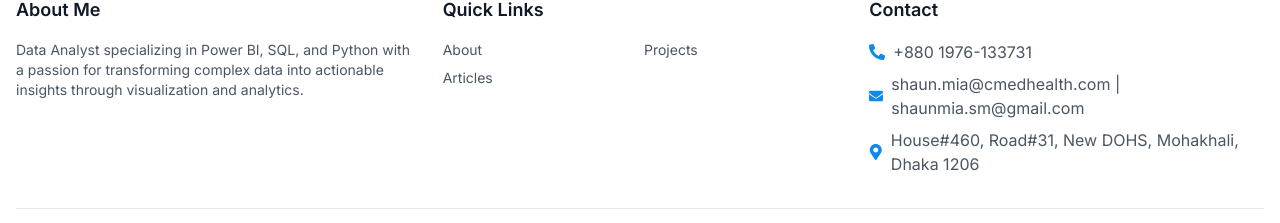
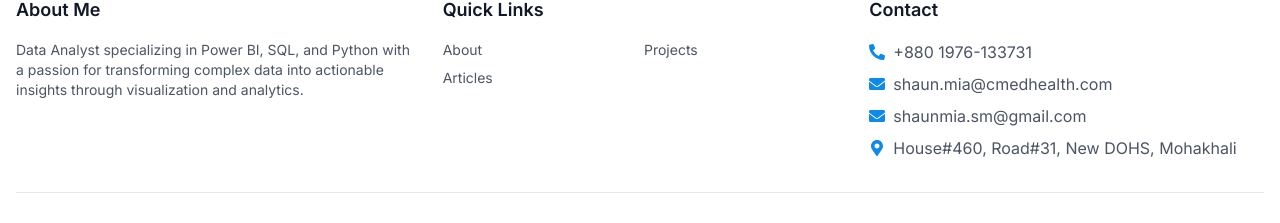
Before and after one commit to shaun-mia/Portfolio, a React (Vite) app: page /projects/1 in a window 1280 px wide. Shown: the part 268-491 px from the top of the page. Built offline with nearby package versions, Linux system fonts and the light colour scheme.

Commit message:
Update Mail

```diff
--- a/src/components/Footer.jsx
+++ b/src/components/Footer.jsx
@@ -37,13 +37,17 @@ const Footer = () => {
                 <FaPhoneAlt className="text-primary-500" />
                 <span>+880 1976-133731</span>
               </a>
+              <a href="mailto:shaun.mia@cmedhealth.com" className="flex items-center gap-2 text-gray-600 dark:text-gray-300 hover:text-primary-500 dark:hover:text-primary-400">
+                <FaEnvelope className="text-primary-500" />
+                <span> shaun.mia@cmedhealth.com</span>
+              </a>
               <a href="mailto:shaunmia.sm@gmail.com" className="flex items-center gap-2 text-gray-600 dark:text-gray-300 hover:text-primary-500 dark:hover:text-primary-400">
                 <FaEnvelope className="text-primary-500" />
-                <span> shaun.mia@cmedhealth.com | shaunmia.sm@gmail.com </span>
+                <span> shaunmia.sm@gmail.com</span>
               </a>
               <div className="flex items-center gap-2 text-gray-600 dark:text-gray-300">
                 <FaMapMarkerAlt className="text-primary-500" />
-                <span> House#460, Road#31, New DOHS, Mohakhali, Dhaka 1206 </span>
+                <span> House#460, Road#31, New DOHS, Mohakhali</span>
               </div>
             </div>
           </div>
```
